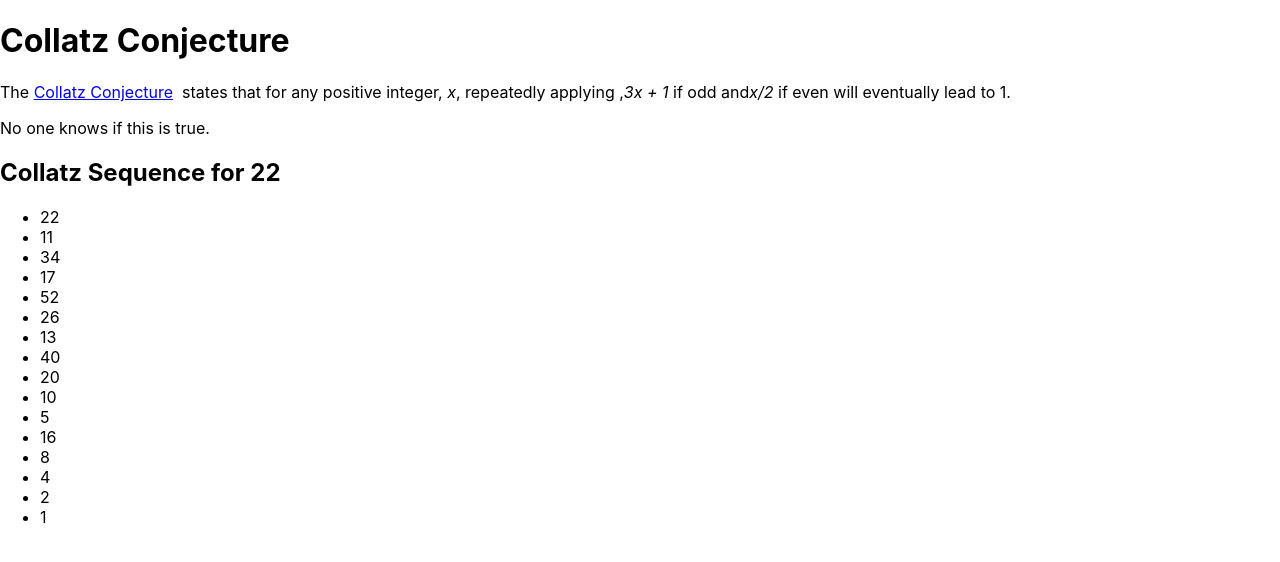
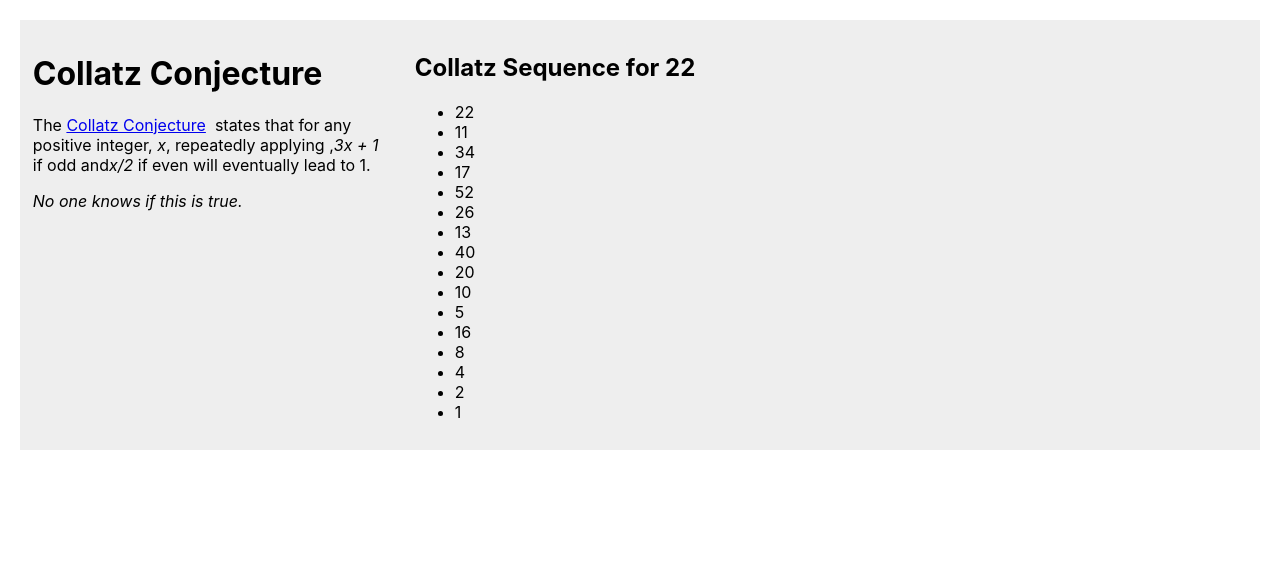
Before and after one commit to makohira/react-examples, a React (Create React App) app: page / in a window 1280 px wide. Shown: the top 562 px of the page. Built offline with nearby package versions, Linux system fonts and the light colour scheme.

Commit message:
added styled components and used it

```diff
--- a/package.json
+++ b/package.json
@@ -8,7 +8,8 @@
     "@testing-library/user-event": "^7.1.2",
     "react": "^16.13.0",
     "react-dom": "^16.13.0",
-    "react-scripts": "3.4.0"
+    "react-scripts": "3.4.0",
+    "styled-components": "^5.0.1"
   },
   "scripts": {
     "start": "react-scripts start",
--- a/src/App.jsx
+++ b/src/App.jsx
@@ -1,4 +1,28 @@
 import React, { Component } from 'react';
+import styled from 'styled-components';
+const GridDiv = styled.div`
+  display: grid;
+  grid-template-columns: 30% 70%;
+  grid-template-rows: auto;
+  grid-gap: 10px;
+  background-color: #eee;
+  color: black;
+  margin: 20px;
+  `;
+
+const LeftColumn = styled.div`
+  grid-column: 1;
+  margin: 0.8em;
+  `;
+
+const RightColumn = styled.div`
+  grid-column: 2;
+  margin: 0.8em;
+  `;
+
+const EmphaticPar = styled.p`
+  font-style: oblique;
+  `;
 
 class Collatz extends Component {
   constructor(props) {
@@ -39,16 +63,19 @@ class App extends Component {
     const wikilink = 'https://en.wikipedia.org/wiki/Collatz_conjecture';
 
     return (
-      <div className="App">
+      <GridDiv>
+        <LeftColumn>
           <h1>Collatz Conjecture</h1>
           <p>The <a href={wikilink}>Collatz Conjecture</a>&nbsp;
           states that for any positive integer, <i>x</i>,
           repeatedly applying ,<i>3x + 1</i> if odd and
           <i>x/2</i> if even will eventually lead to 1.</p>
-        <p>No one knows if this is true.</p>
-
+          <EmphaticPar>No one knows if this is true.</EmphaticPar>
+        </LeftColumn>
+        <RightColumn>
           <Collatz number={number} />
-      </div>
+        </RightColumn>
+      </GridDiv>
     );
   }
 }
```
Also changed, not shown: 1 other file (tests, documents, lock files or other folders). Lines whose indentation alone changed are shown as unchanged.
